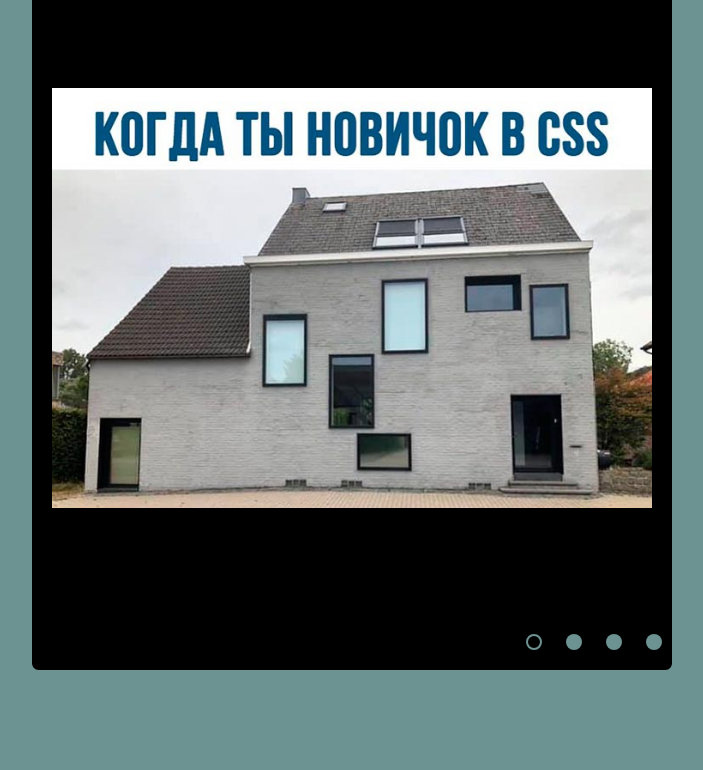
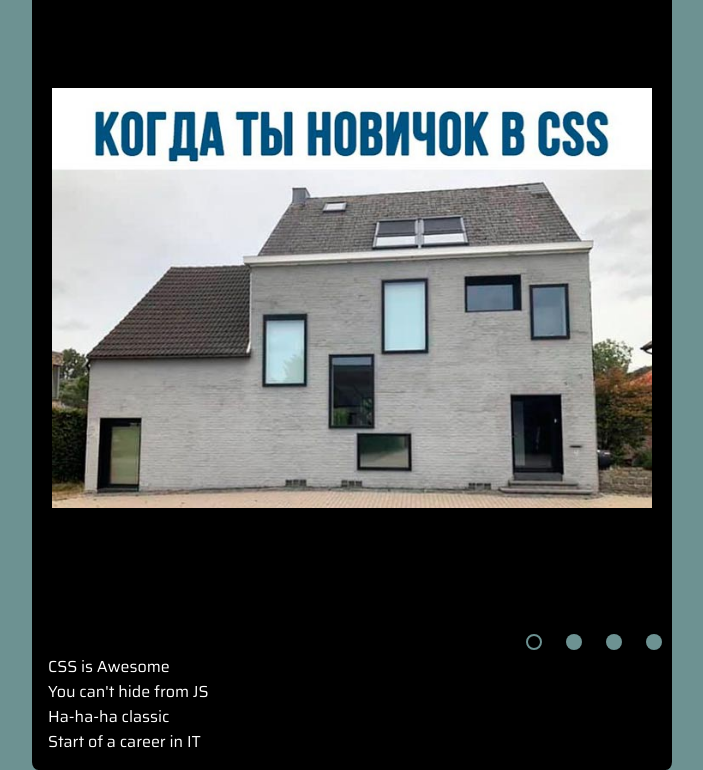
Before and after one commit to el-mouse/cssMemSlider, a plain HTML site: page cssMemSlider/index.html in a window 1280 px wide. Shown: the part 97-867 px from the top of the page, without its empty margins (288-991 px from the left). Before the commit the page ends 800 px from the top, so only its background shows below. Drawn offline with Linux system fonts and the light colour scheme.

Commit message:
feat: add text (Sun, Oct 17, 2021 2:19:18 AM)

```diff
--- a/cssMemSlider/index.html
+++ b/cssMemSlider/index.html
@@ -44,7 +44,10 @@
                <label for="slide4"></label>
             </div>
             <div class="text">
-
+                <p>CSS is Awesome</p>
+                <p>You can't hide from JS</p>
+                <p>Ha-ha-ha classic</p>
+                <p>Start of a career in IT</p>
             </div>
          </div>
     </div>
--- a/cssMemSlider/style.css
+++ b/cssMemSlider/style.css
@@ -113,3 +113,14 @@ h1 {
        margin: 0 auto;
     }
  }
+
+ .text > p {
+    font-family: 'Saira', sans-serif;
+    font-size: 1rem;
+    font-weight: 400;
+    color: #ffffff;
+    text-align: left;
+    margin-left: 1rem;
+
+
+ }
```
